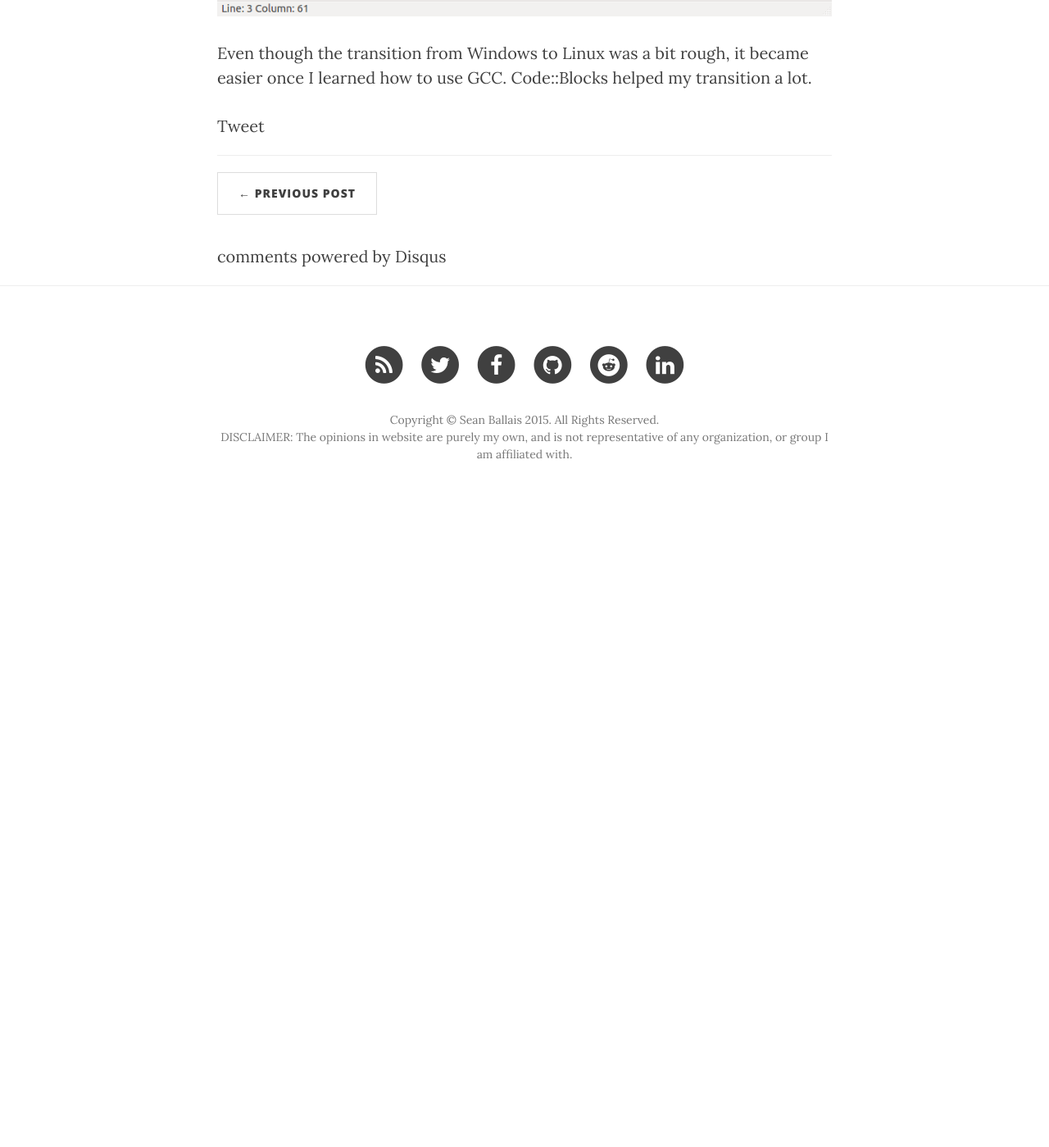
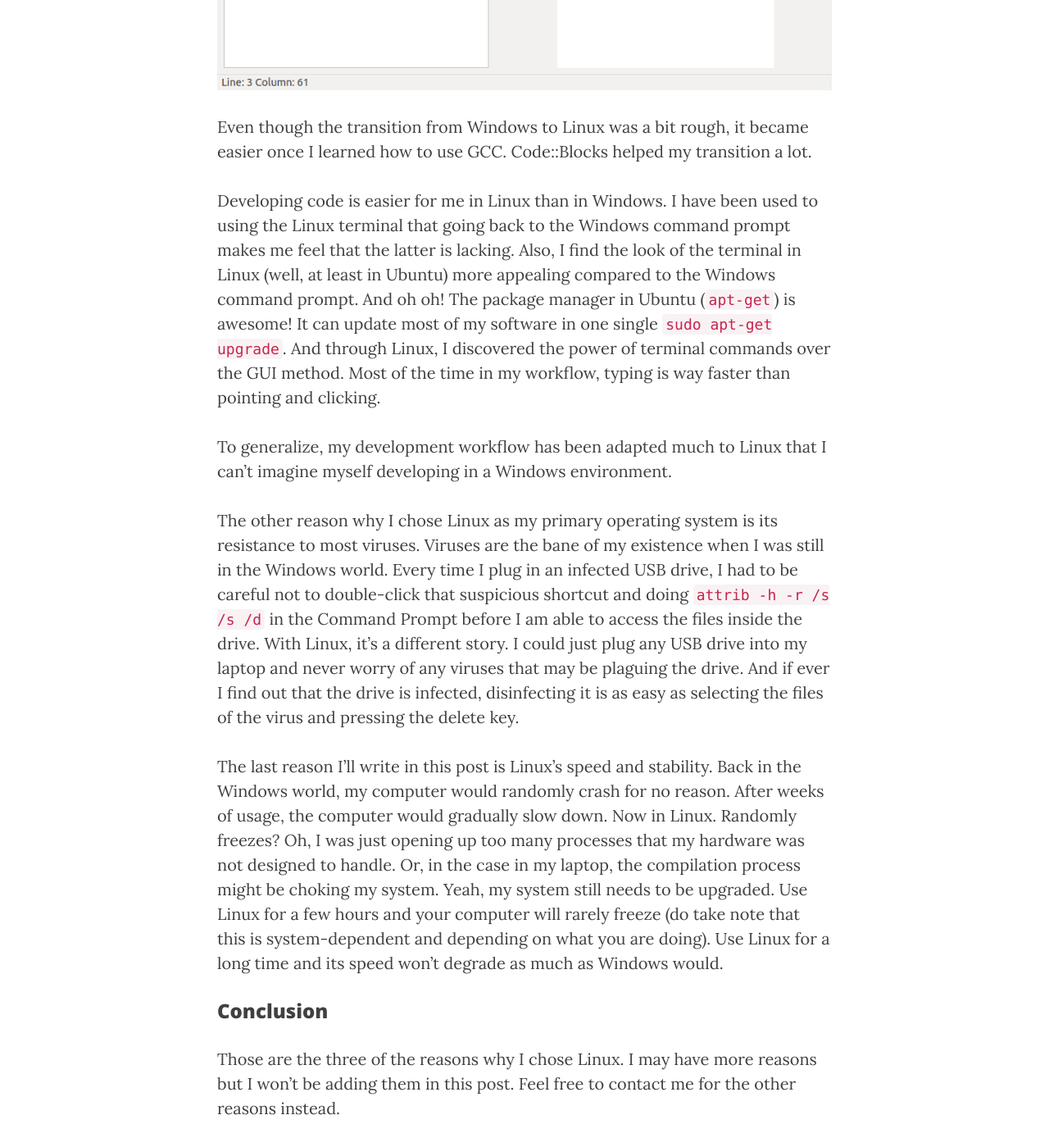
Before and after one commit to seanballais/seanballais.github.io, a Jekyll site: the page built from _posts/2015-12-22-the-brainfck-language.md, in a window 1280 px wide and 1400 px high, scrolled down 2603 px. Shown: the whole window at 82% size. Built offline with Jekyll 4.4.1, drawn with Linux system fonts in a browser that asks for light colours; nearby versions of some CDN libraries; comment, search, counter and statistics services are not loaded; before the commit the page ends 3233 px from its top, so only the background shows below that; some of the changed text lies outside the part shown.

Commit message:
Finished the article.

```diff
--- a/_posts/2015-12-22-the-brainfck-language.md
+++ b/_posts/2015-12-22-the-brainfck-language.md
@@ -22,18 +22,34 @@ Let's start. But first, a little bit of history.
 
 ### A Little Bit of History
 
-I first used Linux way back around 2008 because of shee curiosity. Our old desktop computer has Ubuntu installed together with Windows. The interface was still full of orange colors. All I did with Ubuntu at that time was play the preinstalled games and nothing more.
+I first used Linux way back around 2008 because of shee curiosity. Our old desktop computer has Ubuntu installed together with Windows. The interface was still full of orange colors. All I did with Ubuntu at that time was play the pre-installed games and nothing more.
 
 A few years later, I began my first foray into installing Ubuntu into our old desktop computer. That's when I began my transition into a Linux user.
 
-Since that time, I've slowly learned the ins and outs of Linux, its beauty and frustrations, and many more. And this time, I only have Linux installed in my laptop. No dual-boot. No Windows. You could say that [I'm a Linux fan](/blog/comic-strip-1-i-will-always-love-you-linux/).
+Since that time, I've slowly learned the ins and outs of Linux, its beauty and frustrations, and many more. And starting from mid-July 2014, I only have Linux installed in my laptop. No dual-boot. No Windows. You could say that [I'm a Linux fan](/blog/comic-strip-1-i-will-always-love-you-linux/).
 
 ### Okay, so why Linux?
 
 Oh simple answer. Linux gives me all the tools and power I need to develop software.
 
-Even though I have spent a large chunk of my early programming days in Windows, I began learning programming in Linux. The operating system I used to start learning programming was in Linux through [BASIC-256](http://www.basic256.org). Ahh, good times.
+Even though I have spent a large chunk of my early programming days in Windows (I'm still ashamed of the ugly web browser I made during my first programming days in Windows using Visual Basic way back in 2011 called [Blue Bird](http://sourceforge.net/projects/bbwebbrowser/). It still disgusts me up to this day.). I began learning programming in Linux. The operating system I used to start learning programming was in Linux through [BASIC-256](http://www.basic256.org). Ahh, good times.
 
 ![Basic 256](/static/img/posts/why-linux/basic256.png)
 
 Even though the transition from Windows to Linux was a bit rough, it became easier once I learned how to use GCC. Code::Blocks helped my transition a lot.
+
+Developing code is easier for me in Linux than in Windows. I have been used to using the Linux terminal that going back to the Windows command prompt makes me feel that the latter is lacking. Also, I find the look of the terminal in Linux (well, at least in Ubuntu) more appealing compared to the Windows command prompt. And oh oh! The package manager in Ubuntu (`apt-get`) is awesome! It can update most of my software in one single `sudo apt-get upgrade`. And through Linux, I discovered the power of terminal commands over the GUI method. Most of the time in my workflow, typing is way faster than pointing and clicking.
+
+To generalize, my development workflow has been adapted much to Linux that I can't imagine myself developing in a Windows environment.
+
+The other reason why I chose Linux as my primary operating system is its resistance to most viruses. Viruses are the bane of my existence when I was still in the Windows world. Every time I plug in an infected USB drive, I had to be careful not to double-click that suspicious shortcut and doing `attrib -h -r /s /s /d` in the Command Prompt before I am able to access the files inside the drive. With Linux, it's a different story. I could just plug any USB drive into my laptop and never worry of any viruses that may be plaguing the drive. And if ever I find out that the drive is infected, disinfecting it is as easy as selecting the files of the virus and pressing the delete key.
+
+The last reason I'll write in this post is Linux's speed and stability. Back in the Windows world, my computer would randomly crash for no reason. After weeks of usage, the computer would gradually slow down. Now in Linux. Randomly freezes? Oh, I was just opening up too many processes that my hardware was not designed to handle. Or, in the case in my laptop, the compilation process might be choking my system. Yeah, my system still needs to be upgraded. Use Linux for a few hours and your computer will rarely freeze (do take note that this is system-dependent and depending on what you are doing). Use Linux for a long time and its speed won't degrade as much as Windows would.
+
+### Conclusion
+
+Those are the three of the reasons why I chose Linux. I may have more reasons but I won't be adding them in this post. Feel free to contact me for the other reasons instead.
+
+Despite Linux's stereotype of being a server-only OS, Linux is already fit enough for a desktop operating system. It has everything an average user might need in an operating system. Heck, even the average user is using Linux through Android. Despite the downsides of using Linux (Adobe is still not making Linux ports of their suite), I find it suitable enough for my needs. It gives me the tools I need for developing software, having fun, and going through with my life. And that answers the question, "Why Linux?".
+
+*Are you a Linux user? Why Linux? Are you a Windows user wanting to try out Linux? Or do you have an opinion to share? Let us know in the comments below.*
```
